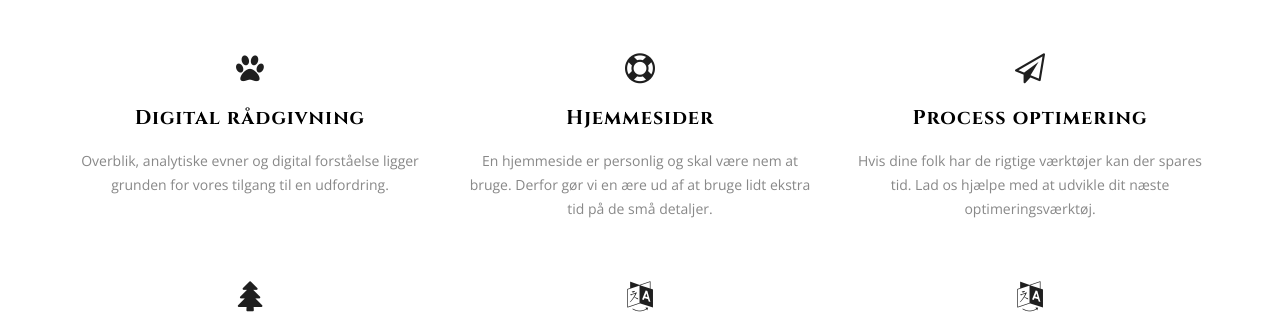
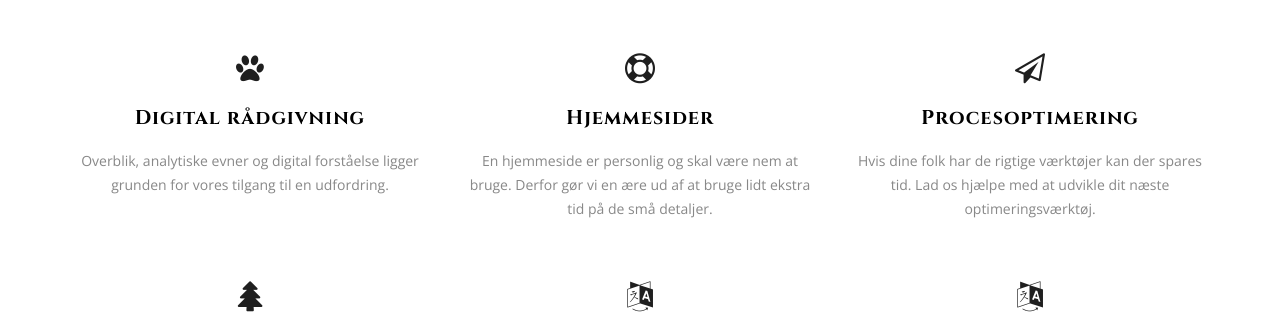
Before and after one commit to re-cph/recph-net, a Jekyll site: the page built from index.html, in a window 1280 px wide and 900 px high, scrolled down 5370 px. Shown: the part 156-470 px from the top of the window. Built offline with Jekyll 4.4.1, drawn with Linux system fonts in a browser that asks for light colours.

Commit message:
Changed spelling error

```diff
--- a/index.html
+++ b/index.html
@@ -474,7 +474,7 @@ layout: default
 
       <div class="col-md-4 col-sm-6">
         <i class="head-icon fa fa-send-o"></i>
-        <h3 class="small-title">Process optimering</h3>
+        <h3 class="small-title">Procesoptimering</h3>
         <p>Hvis dine folk har de rigtige værktøjer kan der spares tid. Lad os hjælpe med at udvikle dit næste optimeringsværktøj.</p>
         <div class="spacing40"></div>
       </div><!--/.col-md-4-->
```
